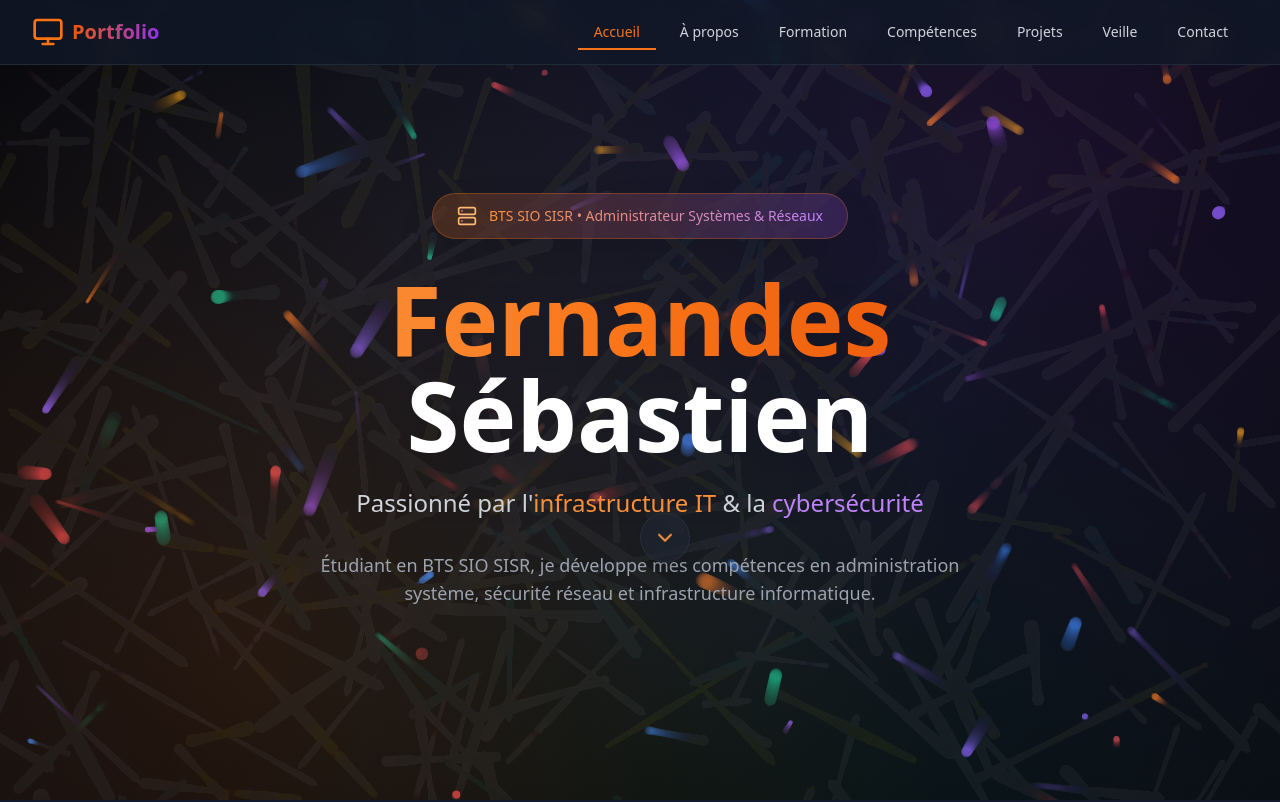
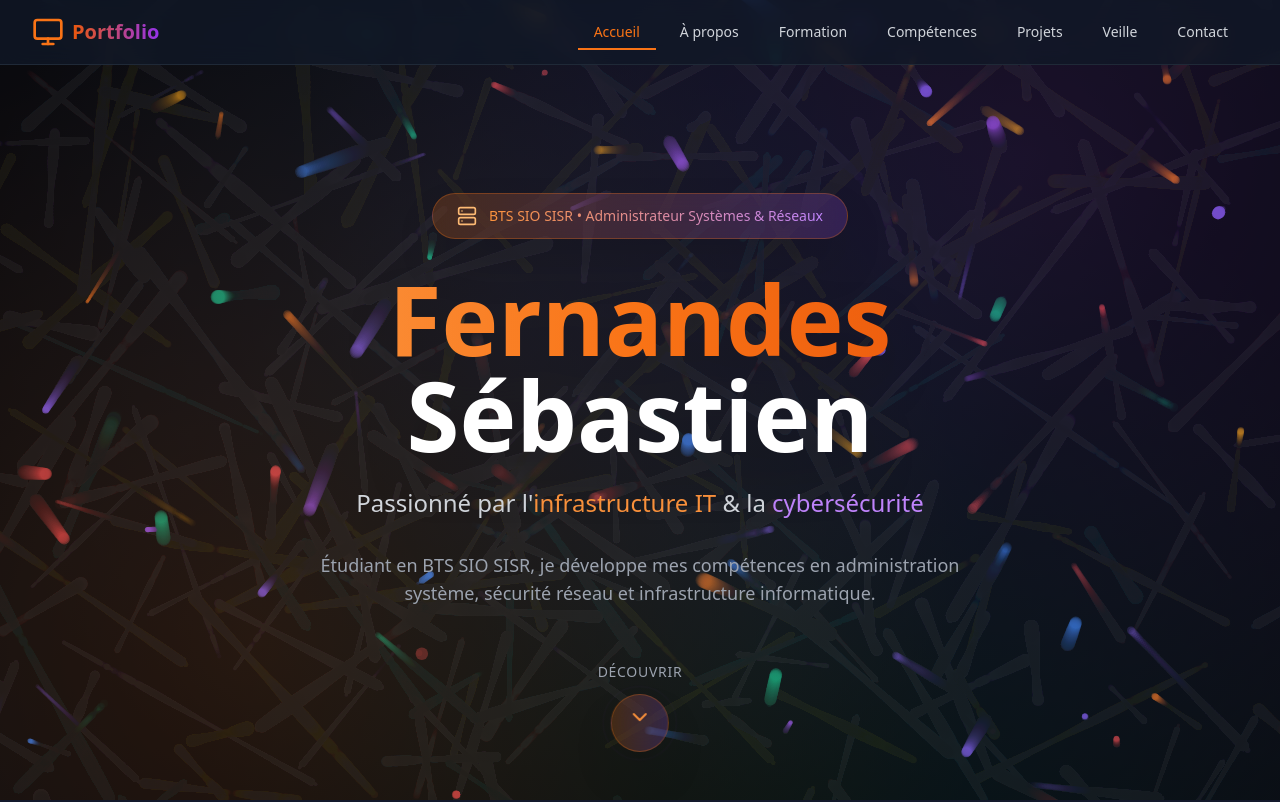
Before and after one commit to CapitaineRick/Portfolio, a React (Vite) app: page / in a window 1280 px wide. Shown: the top 802 px of the page. Built offline with nearby package versions, Linux system fonts and the light colour scheme.

Commit message:
Repositionner l'indicateur de scroll

```diff
--- a/src/components/sections/Hero.tsx
+++ b/src/components/sections/Hero.tsx
@@ -178,16 +178,26 @@ const Hero: React.FC = () => {
             </p>
           </div>
         </div>
+      </div>
 
-        {/* Indicateur de scroll animé */}
-        <div className="absolute bottom-8 left-1/2 transform -translate-x-1/2 animate-bounce">
-          <button
-            onClick={scrollToAbout}
-            className="p-3 rounded-full bg-gray-800/50 backdrop-blur-xl border border-gray-700/50 text-orange-400 hover:text-orange-300 hover:scale-110 transition-all duration-300 shadow-xl"
-          >
-            <ChevronDown className="w-6 h-6" />
-          </button>
+      {/* Indicateur de scroll animé - repositionné */}
+      <div className="absolute bottom-12 left-1/2 transform -translate-x-1/2 z-20 flex flex-col items-center space-y-3">
+        <div className="text-gray-400 text-sm font-medium tracking-wider uppercase">
+          Découvrir
         </div>
+        <button
+          onClick={scrollToAbout}
+          className="group relative p-4 rounded-full bg-gradient-to-r from-orange-500/20 to-purple-500/20 backdrop-blur-xl border border-orange-500/30 text-orange-400 hover:text-orange-300 transition-all duration-500 shadow-2xl hover:shadow-orange-500/25 hover:scale-110"
+        >
+          <ChevronDown className="w-6 h-6 animate-bounce" />
+
+          {/* Effet de halo */}
+          <div className="absolute inset-0 bg-gradient-to-r from-orange-500/30 to-purple-500/30 rounded-full blur-xl opacity-0 group-hover:opacity-100 transition-opacity duration-500 -z-10"></div>
+
+          {/* Cercles animés */}
+          <div className="absolute inset-0 rounded-full border border-orange-500/20 animate-ping"></div>
+          <div className="absolute inset-2 rounded-full border border-purple-500/20 animate-ping" style={{ animationDelay: '0.5s' }}></div>
+        </button>
       </div>
     </section>
   );
```
